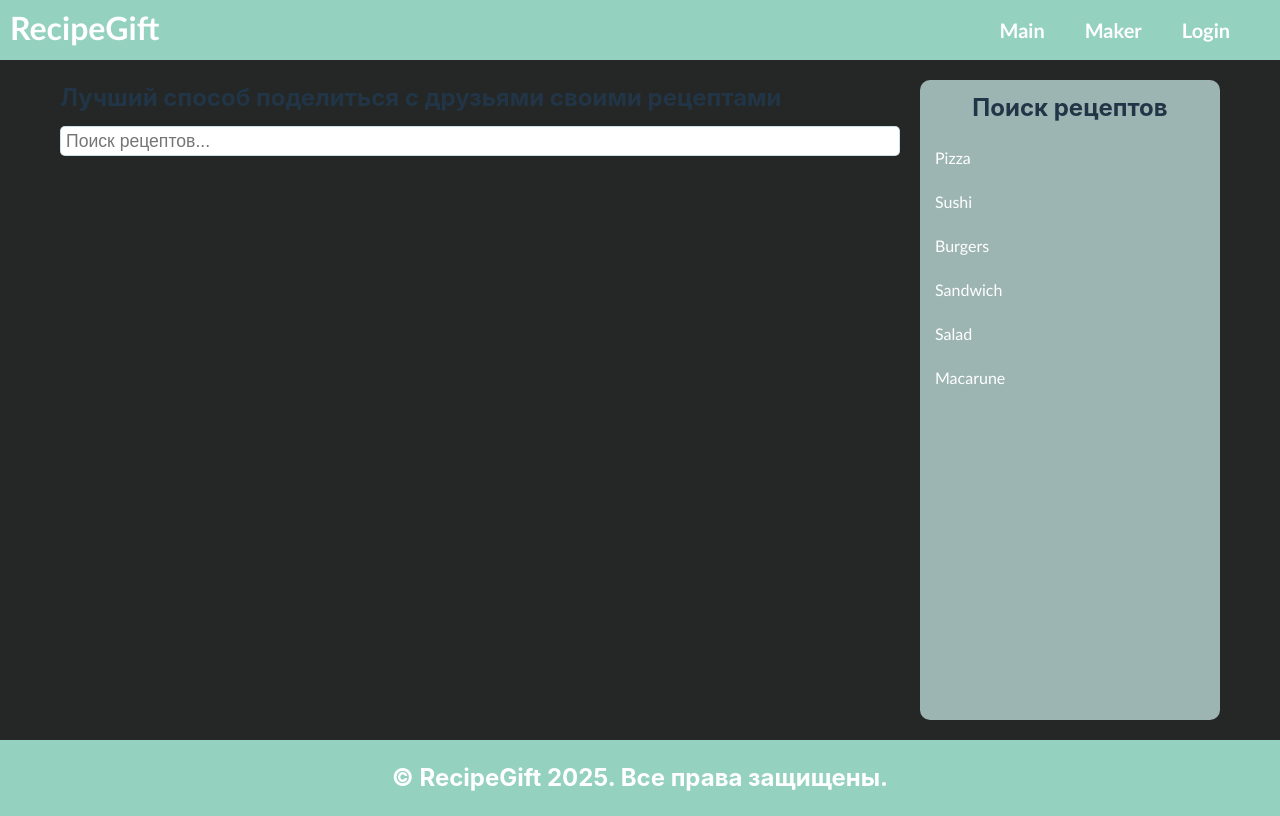
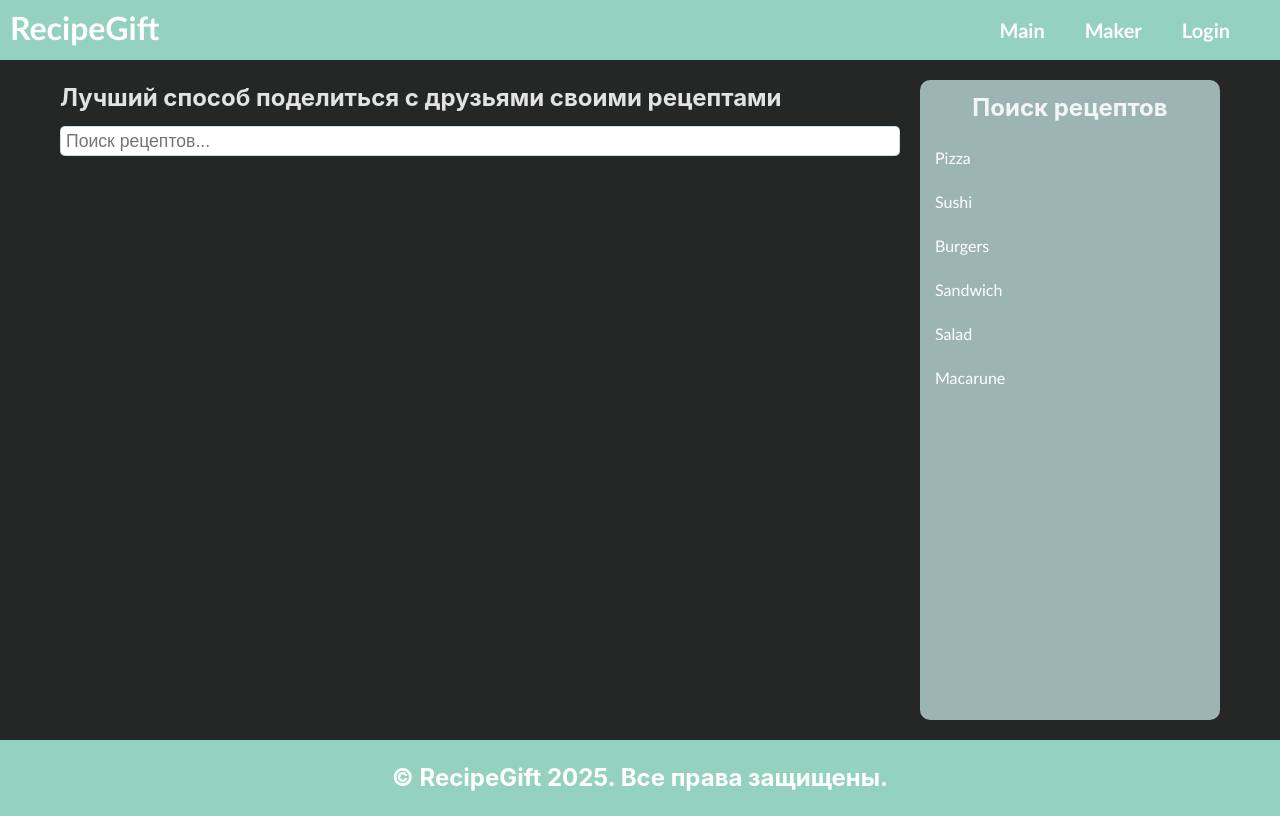
Before and after one commit to TanS36/RecipeGift, a React (Vite) app: page / in a window 1280 px wide. Built offline with nearby package versions, Linux system fonts and the light colour scheme.

Commit message:
commit 29

```diff
--- a/src/index.css
+++ b/src/index.css
@@ -51,14 +51,8 @@ button:focus-visible {
 }
 
 @media (prefers-color-scheme: light) {
-  :root {
-    color: #213547;
-    background-color: #ffffff;
-  }
-  a:hover {
-    color: #747bff;
-  }
   button {
     background-color: #f9f9f9;
+    color:#000000
   }
 }
```
